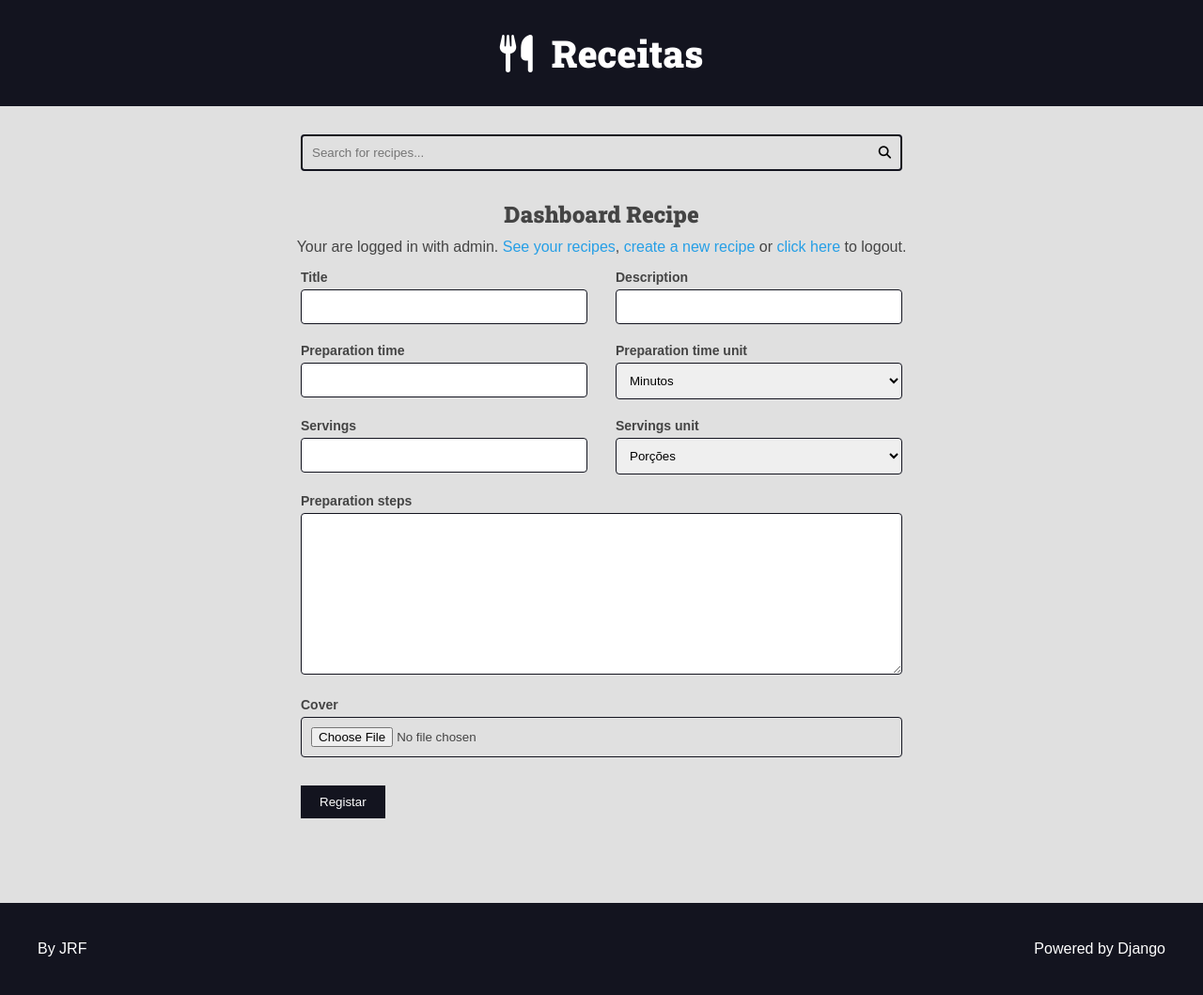
After one commit to joserobertoferreira/projeto-django-1, a Django app: page /authors/dashboard/recipe/create/ in a window 1280 px wide. The commit adds this page. Shown: the whole page at 94% size. Run offline with Django 5.2, Linux system fonts and the light colour scheme; a user stored in the database is signed in; some libraries are stand-ins or nearby versions.

Commit message:
Create/edit recipes

```diff
--- /dev/null
+++ b/authors/forms/recipe.py
@@ -0,0 +1,77 @@
+from collections import defaultdict
+
+from django import forms
+from django.core.exceptions import ValidationError
+
+from recipes.models import Recipe
+from resources.utils.django_forms import add_attribute
+
+
+class AuthorsRecipeForm(forms.ModelForm):
+    def __init__(self, *args, **kwargs):
+        super().__init__(*args, **kwargs)
+
+        self._errors = defaultdict(list)
+
+        add_attribute(self.fields.get('preparation_steps'), 'class', 'span-2')
+
+    class Meta:
+        model = Recipe
+        fields = [
+            'title',
+            'description',
+            'preparation_time',
+            'preparation_time_unit',
+            'servings',
+            'servings_unit',
+            'preparation_steps',
+            'cover',
+        ]
+        widgets = {
+            'cover': forms.FileInput(attrs={'class': 'span-2'}),
+            'servings_unit': forms.Select(
+                choices=(
+                    ('Porções', 'Porções'),
+                    ('Unidade', 'Unidade'),
+                    ('Pedaço', 'Pedaço'),
+                    ('Litros', 'Litros'),
+                    ('Fatias', 'Fatias'),
+                    ('Pessoas', 'Pessoas'),
+                )
+            ),
+            'preparation_time_unit': forms.Select(
+                choices=(
+                    ('Minutos', 'Minutos'),
+                    ('Horas', 'Horas'),
+                )
+            ),
+        }
+
+    def clean(self, *args, **kwargs):
+        super_clean = super().clean(*args, **kwargs)
+
+        clean_data = self.clean_data
+
+        title = clean_data.get('title')
+
+        if len(title) < 5:  # noqa: PLR2004
+            self._errors['title'].append(
+                'Título precisa ter no mínimo 5 caracteres',
+                code='title_too_short',
+            )
+
+        if self._errors:
+            raise ValidationError(self._errors)
+
+        return super_clean
+
+    def clean_description(self):
+        description = self.cleaned_data.get('description')
+
+        if len(description) < 20:  # noqa: PLR2004
+            self._errors['description'].append(
+                'Descrição precisa ter no mínimo 20 caracteres',
+                code='description_too_short',
+            )
+
+        return description
--- /dev/null
+++ b/authors/templates/authors/pages/dashboard_recipe.html
@@ -0,0 +1,15 @@
+{% extends "global/base.html" %}
+
+{% block title %}Dashboard Recipe | {% endblock title %}
+
+{% block content %}
+  <div class="main-content center container">
+    <h2>Dashboard Recipe</h2>
+    {% include "global/partials/messages.html" %}
+    {% include "authors/partials/login_message.html" %}
+
+    <div class="left">
+      {% include "global/partials/form.html" %}
+    </div>
+  </div>
+{% endblock content %}
--- /dev/null
+++ b/authors/templates/authors/partials/login_message.html
@@ -0,0 +1,12 @@
+{% if request.user.is_authenticated %}
+<div class="login-message">
+  Your are logged in with {{ request.user.username }}.
+  <a href="{% url "authors:dashboard" %}">See your recipes</a>,
+  <a href="{% url "authors:dashboard_recipe_create" %}">create a new recipe</a> or
+  <form class="inline-form" action="{% url 'authors:logout' %}" method='POST'>
+    {% csrf_token %}
+    <input type="hidden" name="username" value="{{ request.user.username }}"/>
+    <button class="plaintext-button" type="submit">click here</button>
+  </form> to logout.
+</div>
+{% endif %}
--- a/authors/urls.py
+++ b/authors/urls.py
@@ -10,4 +10,15 @@ urlpatterns = [
     path('login/', views.login_view, name='login'),
     path('login/create/', views.login_create, name='login_create'),
     path('logout/', views.logout_view, name='logout'),
+    path('dashboard/', views.dashboard, name='dashboard'),
+    path(
+        'dashboard/recipe/create/',
+        views.dashboard_recipe_create,
+        name='dashboard_recipe_create',
+    ),
+    path(
+        'dashboard/recipe/<int:id>/edit/',
+        views.dashboard_recipe_edit,
+        name='dashboard_recipe_edit',
+    ),
 ]
--- a/authors/views.py
+++ b/authors/views.py
@@ -6,6 +6,8 @@ from django.shortcuts import redirect, render
 from django.urls import reverse
 
 from authors.forms import LoginForm, RegisterForm
+from authors.forms.recipe import AuthorsRecipeForm
+from recipes.models import Recipe
 
 
 def register(request):
@@ -61,7 +63,6 @@ def login_create(request):
         raise Http404
 
     form = LoginForm(request.POST)
-    login_url = reverse('authors:login')
 
     if form.is_valid():
         authenticated = authenticate(
@@ -78,7 +79,7 @@ def login_create(request):
     else:
         messages.error(request, 'Error: Invalid form')
 
-    return redirect(login_url)
+    return redirect(reverse('authors:dashboard'))
 
 
 @login_required(login_url='authors:login', redirect_field_name='next')
@@ -96,3 +97,82 @@ def logout_view(request) -> None:
     messages.error(request, 'Logout success.')
 
     return redirect(reverse('authors:login'))
+
+
+@login_required(login_url='authors:login', redirect_field_name='next')
+def dashboard(request) -> None:
+    recipes = Recipe.objects.filter(is_published=False, author=request.user)
+
+    return render(
+        request,
+        'authors/pages/dashboard.html',
+        context={
+            'recipes': recipes,
+        },
+    )
+
+
+@login_required(login_url='authors:login', redirect_field_name='next')
+def dashboard_recipe_edit(request, id) -> None:
+    recipe = Recipe.objects.filter(
+        pk=id,
+        is_published=False,
+        author=request.user,
+    ).first()
+
+    if not recipe:
+        raise Http404
+
+    form = AuthorsRecipeForm(
+        request.POST or None, files=request.FILES or None, instance=recipe
+    )
+
+    if form.is_valid():
+        recipe = form.save(commit=False)
+
+        recipe.author = request.user
+        recipe.is_published = False
+        recipe.preparation_steps_is_html = False
+
+        recipe.save()
+
+        messages.success(request, 'Recipe updated successfully.')
+
+        return redirect(reverse('authors:dashboard_recipe_edit', args=(id,)))
+
+    return render(
+        request,
+        'authors/pages/dashboard_recipe.html',
+        context={
+            'form': form,
+        },
+    )
+
+
+@login_required(login_url='authors:login', redirect_field_name='next')
+def dashboard_recipe_create(request):
+    form = AuthorsRecipeForm(request.POST or None, files=request.FILES or None)
+
+    if form.is_valid():
+        recipe: Recipe = form.save(commit=False)
+
+        recipe.author = request.user
+        recipe.is_published = False
+        recipe.preparation_steps_is_html = False
+
+        recipe.save()
+
+        messages.success(request, 'Recipe created successfully.')
+
+        return redirect(
+            reverse('authors:dashboard_recipe_edit', args=(recipe.id,))
+        )
+
+    return render(
+        request,
+        'authors/pages/dashboard_recipe.html',
+        context={
+            'form': form,
+            'form_action': reverse('authors:dashboard_recipe_create'),
+        },
+    )
--- a/static/global/css/styles.css
+++ b/static/global/css/styles.css
@@ -66,6 +66,15 @@ h4,
 h5,
 h6 {
   font-family: var(--font-headings);
+}
+
+img {
+  max-width: 100%;
+}
+
+a {
+  color: var(--color-primary);
+  text-decoration: none;
 }
 
 .container {
@@ -329,7 +338,9 @@ h6 {
   color: var(--color-error-dark);
 }
 
-.form-content input {
+.form-content input,
+.form-content textarea,
+.form-content select {
   width: 100%;
   padding: 1rem;
   border-radius: 0.4rem;
@@ -365,6 +376,10 @@ h6 {
   background: none;
   cursor: pointer;
   color: var(--color-primary);
+}
+
+.span-2 {
+  grid-column: span 2;
 }
 
 /* Messages */
@@ -418,10 +433,33 @@ h6 {
   color: var(--color-debug-dark);
 }
 
+/* Authors */
+.login-message {
+  margin: 1rem 0;
+}
+
+.authors-dashboard-container {
+  max-width: 64rem;
+  text-align: left;
+  padding: var(--spacing-gutter-medium);
+  margin: 0 auto;
+}
+
+.authors-dashboard-container h3,
+.authors-dashboard-container p,
+.authors-dashboard-container ul {
+  list-style-type: none;
+  margin: 1rem 0;
+}
+
 /* Generic styles */
 
 .center {
   text-align: center;
+}
+
+.left {
+  text-align: left;
 }
 
 .m-x {
--- a/templates/global/partials/form.html
+++ b/templates/global/partials/form.html
@@ -1,10 +1,10 @@
 <div class="main-content container">
-  <form class="main-form" method="POST" action="{{ form_action }}">
+  <form class="main-form" method="POST" action="{{ form_action }}" enctype="multipart/form-data">
     {% csrf_token %}
 
     <div class="form-content form-content-grid">
       {% for field in form %}
-        <div class="form-group">
+        <div class="form-group {{ field.field.widget.attrs.class }}">
           <label class="form-label" for="{{ field.id_for_label }}">{{ field.label }}</label>
           {{ field }}
 
@@ -14,6 +14,12 @@
 
           {{ field.errors }}
         </div>
+
+        {% if field.name == 'cover' and field.value.url %}
+          <div class="span-2">
+            <img src="{{ field.value.url }}" alt="{{ recipe.title }}">
+          </div>
+        {% endif %}
       {% endfor %}
     </div>
 
```
Also changed, not shown: authors/templates/authors/pages/dashboard.html (added, +26 -0 lines), authors/templates/authors/pages/login.html (+5 -12 lines), recipes/admin.py (+20 -1 lines), db.sqlite3, media/recipes/covers/2024/09/08/6080674-0.jpg (added), media/recipes/covers/2024/09/08/misto-quente-3-840x480.jpeg (added), media/recipes/covers/2024/09/08/rattatouille-2-1-585x585.jpg (added).
